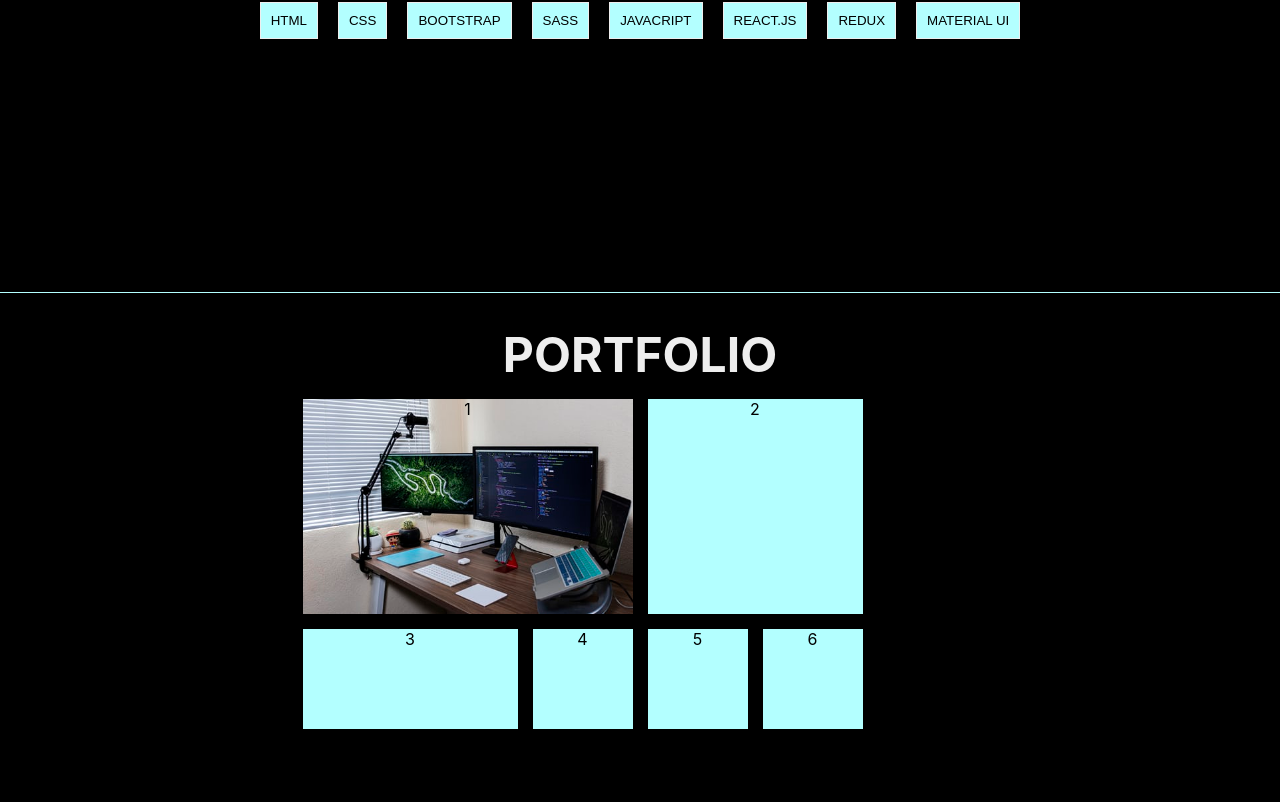
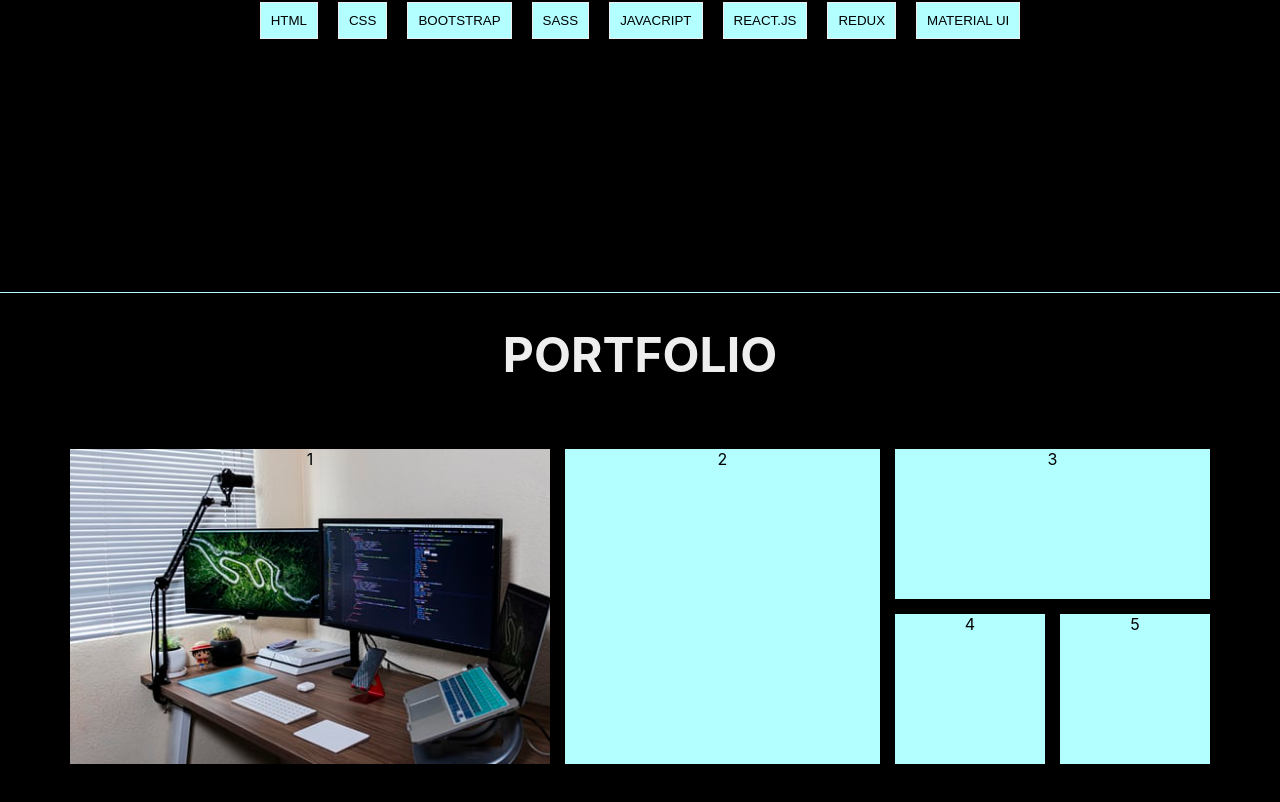
Before and after one commit to ash441/portfolio-ash, a React (Create React App) app: page / in a window 1280 px wide. Shown: the part 1420-2222 px from the top of the page. Built offline with nearby package versions, Linux system fonts and the light colour scheme.

Commit message:
portfolio sec adjustment

```diff
--- a/src/components/About.jsx
+++ b/src/components/About.jsx
@@ -17,6 +17,7 @@ const About = () => {
 
          </div>
          <div className="about_sec--intro">
+
 
              <h1>Hi, Nice to meet you.</h1>
              <p>Since beginning my journey as a freelance web developer nearly 1 years ago, I've done remote work for agencies, consulted for startups, and collaborated with talented people to create digital products for both business and consumer use. I'm quietly confident, naturally curious, and perpetually working on improving my developement skills.</p>
--- a/src/components/Portfolio.js
+++ b/src/components/Portfolio.js
@@ -14,7 +14,7 @@ const Portfolio = () => {
           <div className="grid-item three">3</div>
           <div className="grid-item four">4</div>
           <div className="grid-item five">5</div>
-          <div className="grid-item six">6</div>
+
 
       </div>
 
--- a/src/styles/index.scss
+++ b/src/styles/index.scss
@@ -170,6 +170,7 @@ body {
 .portfolio_sec {
 
   height: 100vh;
+
   display: flex;
   align-items: center;
   justify-content: center;
@@ -183,6 +184,7 @@ body {
     border-top: 1px solid $sky-color;
     padding-top: 2rem;
     border-top-style:groove;
+    margin-bottom: 50px;
 
 
 
@@ -192,9 +194,9 @@ body {
 }
 .grid {
   display: grid;
-  grid-template-columns: repeat(6, 100px);
+  grid-template-columns: repeat(7, 150px);
   gap: 15px;
-  grid-template-rows: repeat(3, 100px);
+  grid-template-rows: repeat(3, 150px);
   padding: 15px;
   height: 100%;
   width: auto;
```
Also changed, not shown: src/assets/images/profileimg.JPG (added).
